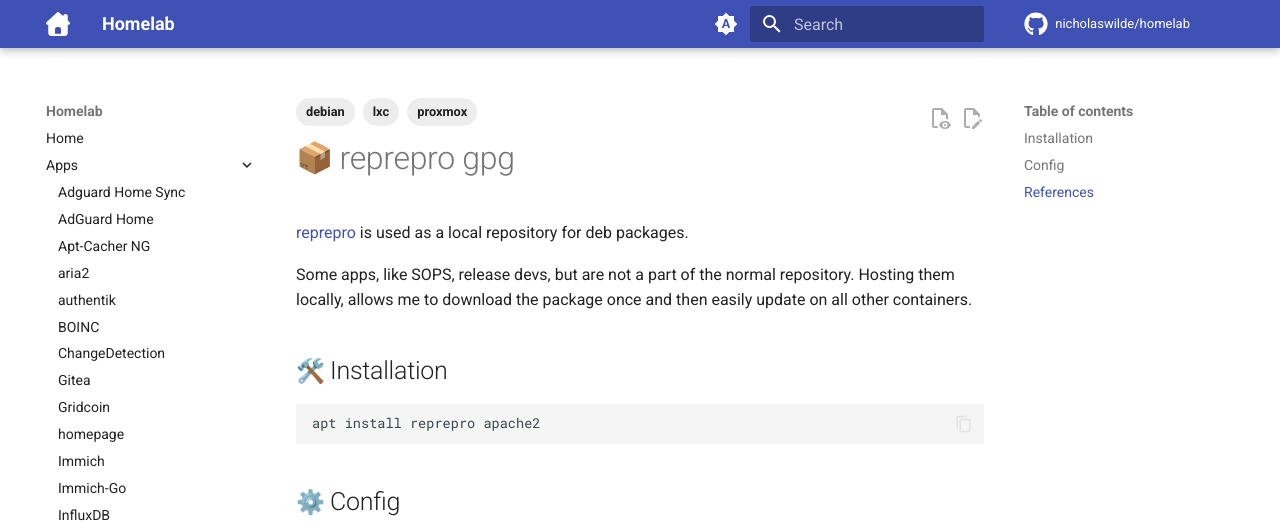
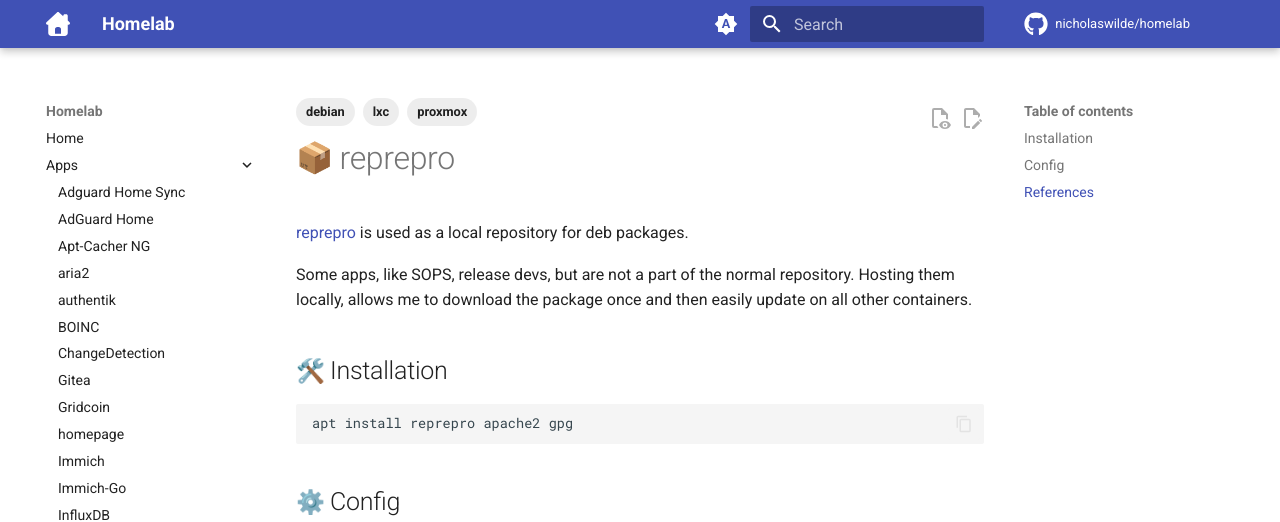
Before and after one commit to nicholaswilde/homelab, an MkDocs documentation site: the page built from docs/apps/reprepro.md, in a window 1280 px wide. Shown: the top 522 px of the page. Built offline with MkDocs 1.6.1 and Material for MkDocs 9.7.7, drawn with Linux system fonts in a browser that asks for light colours; emoji names are drawn with the system emoji font; comment, search, counter and statistics services are not loaded; part of the change alters nothing that is shown.

````diff
--- a/docs/apps/reprepro.md
+++ b/docs/apps/reprepro.md
@@ -4,7 +4,7 @@ tags:
   - proxmox
   - debian
 ---
-# :package: reprepro gpg
+# :package: reprepro
 
 [reprepro][1] is used as a local repository for deb packages.
 
@@ -13,7 +13,7 @@ Some apps, like SOPS, release devs, but are not a part of the normal repository.
 ## :hammer_and_wrench: Installation
 
 ```shell
-apt install reprepro apache2
+apt install reprepro apache2 gpg
 ```
 
 ## :gear: Config
````
